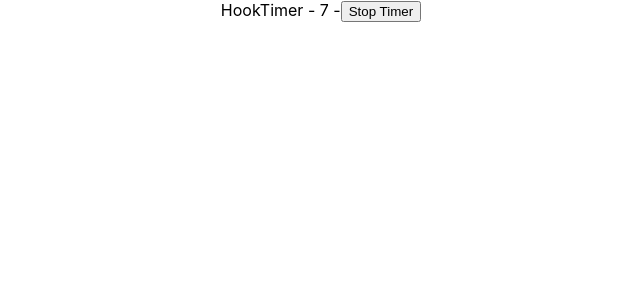
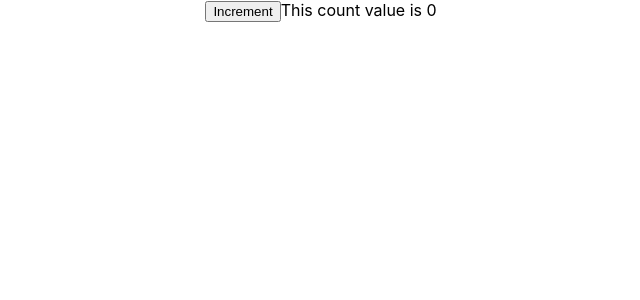
Before and after one commit to thethmuenaing/react-typescript-demo, a React (Create React App) app: page / in a window 1280 px wide. Shown: the top 300 px of the page, without its empty margins (319-959 px from the left). Built offline with nearby package versions, Linux system fonts and the light colour scheme.

Commit message:
class component typescript

```diff
--- a/src/App.tsx
+++ b/src/App.tsx
@@ -1,5 +1,6 @@
 import './App.css';
-import { MutableRef } from './components/ref/MutableRef';
+import { Counter } from './components/class/Counter';
+// import { MutableRef } from './components/ref/MutableRef';
 // import { User } from './components/context/User';
 // import { UserContextProvider } from './components/context/UserContext';
 // import { Box } from './components/context/Box';
@@ -60,7 +61,8 @@
       {/* <UserContextProvider>
         <User />
       </UserContextProvider> */}
-      <MutableRef/>
+      {/* <MutableRef/> */}
+      <Counter message='This count value is '/>
     </div>
   );
 }
--- /dev/null
+++ b/src/components/class/Counter.tsx
@@ -0,0 +1,28 @@
+import {Component} from "react"
+
+type CounterProps = {
+	message: string
+}
+type CounterState = {
+	count: number
+}
+
+// the count value is 5
+export class Counter extends Component<CounterProps, CounterState> {
+	state = {
+		count : 0,
+	}
+
+	handleClick = () => {
+		this.setState((prevState) => ({count: prevState.count + 1}))
+	}
+
+	render() {
+		return (
+			<div>
+				<button onClick={this.handleClick}>Increment</button>
+				{this.props.message} {this.state.count}
+			</div>
+		)
+	}
+}
```
